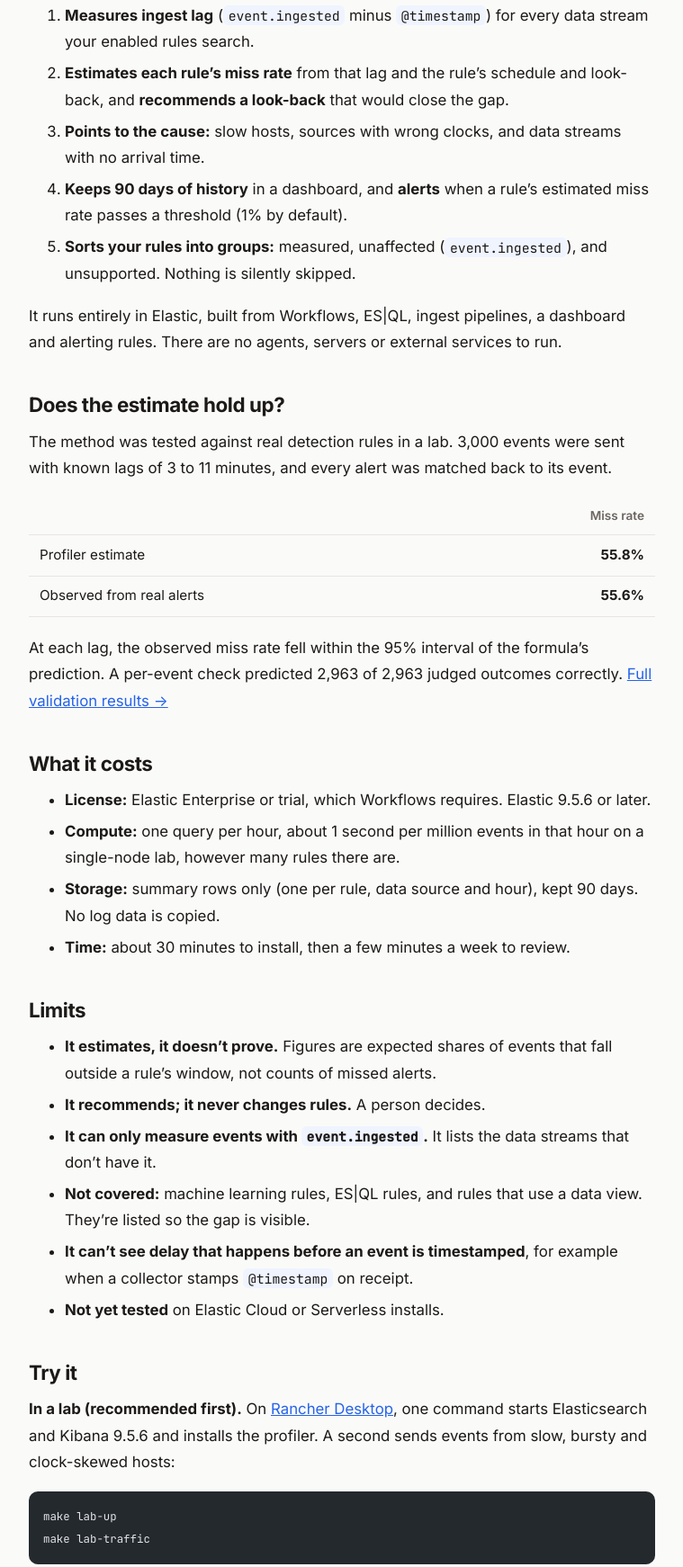
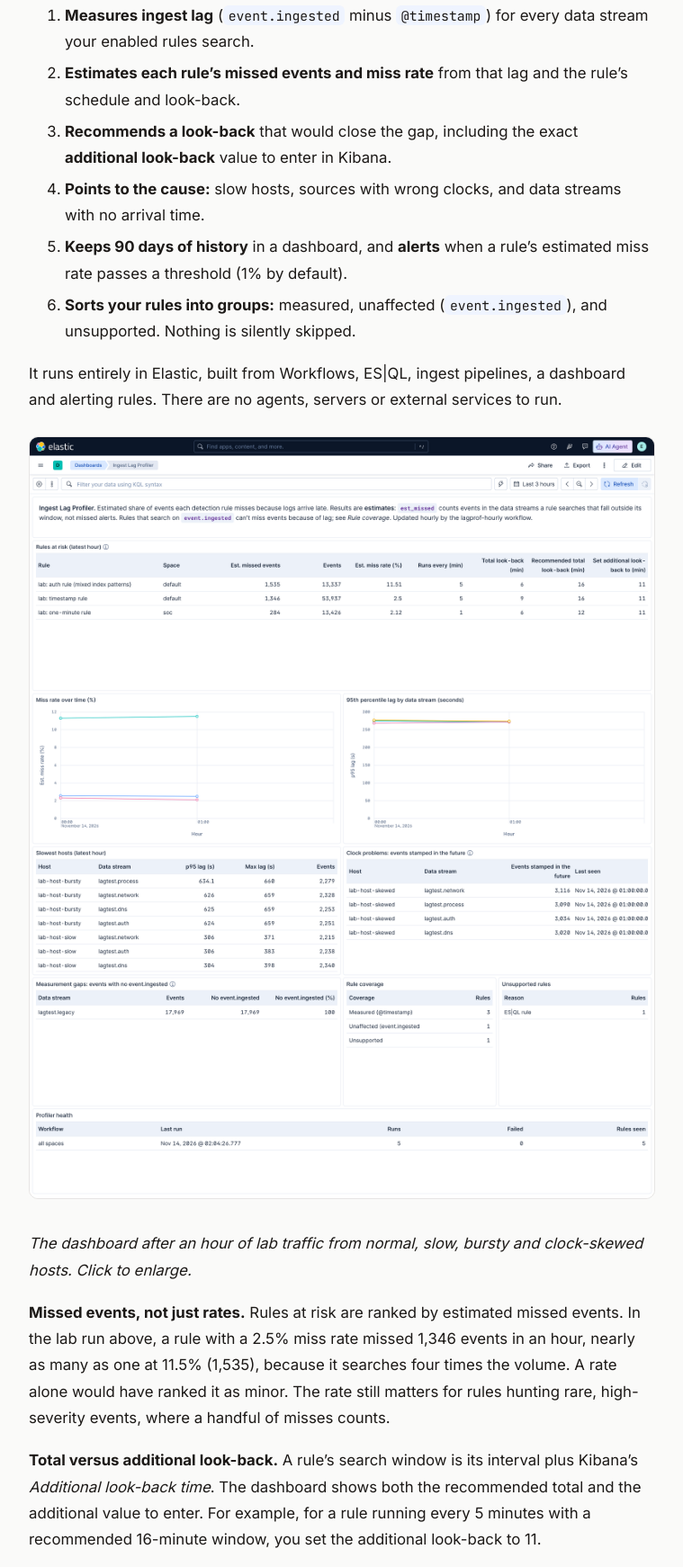
Before and after one commit to ttorbert/ttorbert.github.io, an Astro site: page /projects/ingest-lag-profiler in a window 1280 px wide. Shown: the part 1565-3307 px from the top of the page at 90% size, without its empty margins (260-1019 px from the left). Built offline with nearby package versions, Linux system fonts and the light colour scheme; Astro itself is replaced by a stand-in of ours; no server answers.

Commit message:
Ingest Lag Profiler overview: add dashboard screenshot
Adds the lab dashboard screenshot and explains missed-event ranking and
total versus additional look-back.

Co-Authored-By: Claude Opus 5.5 <noreply@anthropic.com>
Claude-Session: https://claude.ai/code/session_01KBUCraKJdJHPV1NzsTM5Nj

```diff
--- a/src/content/projects/ingest-lag-profiler.md
+++ b/src/content/projects/ingest-lag-profiler.md
@@ -33,12 +33,21 @@ If your detection content is mostly prebuilt rules on Fleet integrations, your e
 Every hour, inside your existing Elastic deployment, it:
 
 1. **Measures ingest lag** (`event.ingested` minus `@timestamp`) for every data stream your enabled rules search.
-2. **Estimates each rule's miss rate** from that lag and the rule's schedule and look-back, and **recommends a look-back** that would close the gap.
-3. **Points to the cause:** slow hosts, sources with wrong clocks, and data streams with no arrival time.
-4. **Keeps 90 days of history** in a dashboard, and **alerts** when a rule's estimated miss rate passes a threshold (1% by default).
-5. **Sorts your rules into groups:** measured, unaffected (`event.ingested`), and unsupported. Nothing is silently skipped.
+2. **Estimates each rule's missed events and miss rate** from that lag and the rule's schedule and look-back.
+3. **Recommends a look-back** that would close the gap, including the exact **additional look-back** value to enter in Kibana.
+4. **Points to the cause:** slow hosts, sources with wrong clocks, and data streams with no arrival time.
+5. **Keeps 90 days of history** in a dashboard, and **alerts** when a rule's estimated miss rate passes a threshold (1% by default).
+6. **Sorts your rules into groups:** measured, unaffected (`event.ingested`), and unsupported. Nothing is silently skipped.
 
 It runs entirely in Elastic, built from Workflows, ES|QL, ingest pipelines, a dashboard and alerting rules. There are no agents, servers or external services to run.
+
+[![The Ingest Lag Profiler dashboard in Kibana, showing rules at risk with estimated missed events, miss rates and recommended look-backs, plus lag trends, slow hosts, clock problems, measurement gaps and rule coverage](/screens/ingest-lag-profiler-dashboard.png)](/screens/ingest-lag-profiler-dashboard.png)
+
+*The dashboard after an hour of lab traffic from normal, slow, bursty and clock-skewed hosts. Click to enlarge.*
+
+**Missed events, not just rates.** Rules at risk are ranked by estimated missed events. In the lab run above, a rule with a 2.5% miss rate missed 1,346 events in an hour, nearly as many as one at 11.5% (1,535), because it searches four times the volume. A rate alone would have ranked it as minor. The rate still matters for rules hunting rare, high-severity events, where a handful of misses counts.
+
+**Total versus additional look-back.** A rule's search window is its interval plus Kibana's *Additional look-back time*. The dashboard shows both the recommended total and the additional value to enter. For example, for a rule running every 5 minutes with a recommended 16-minute window, you set the additional look-back to 11.
 
 ## Does the estimate hold up?
 
```
Also changed, not shown: public/screens/ingest-lag-profiler-dashboard.png (added).
